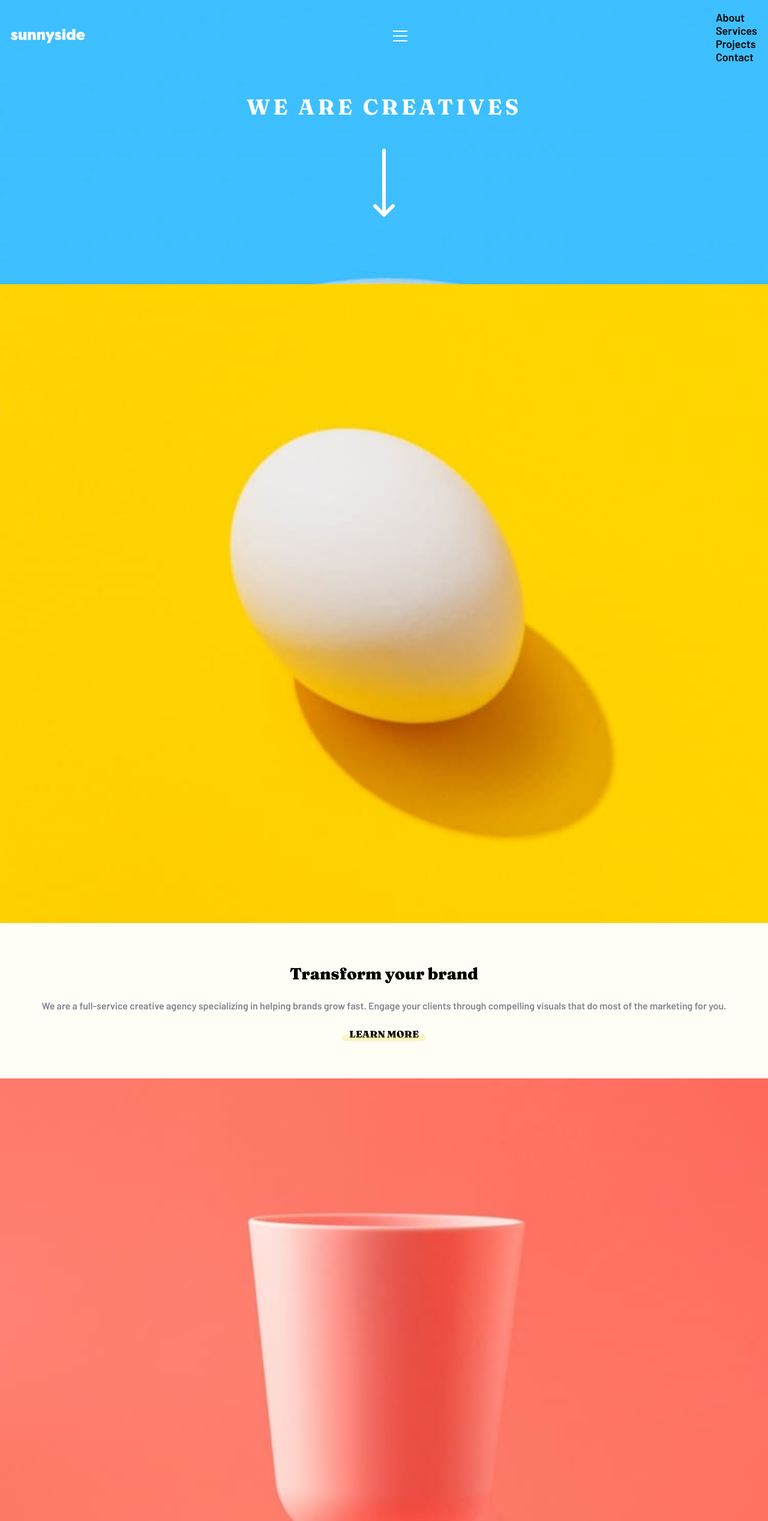
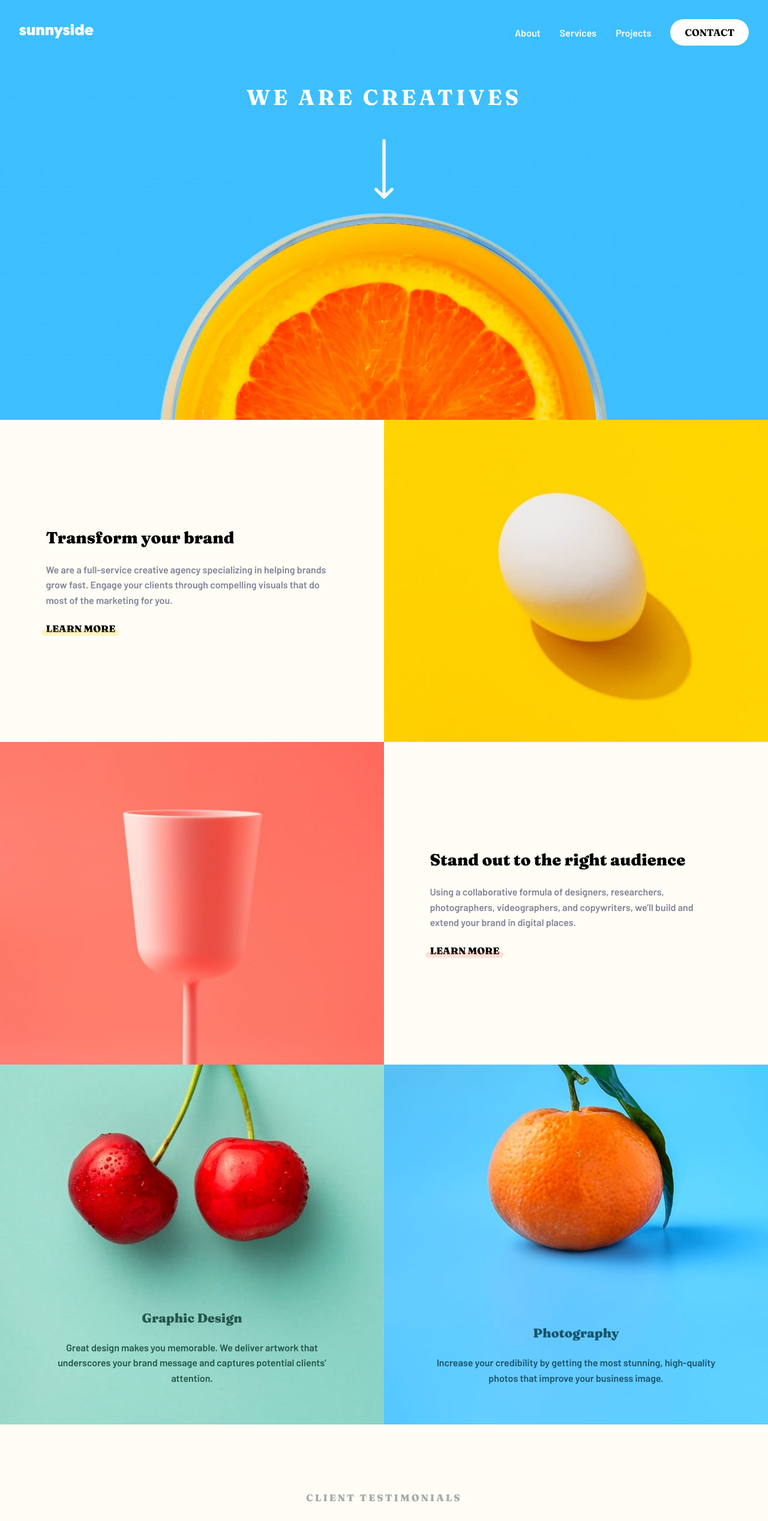
Before and after one commit to Nickil13/FEM-sunnyside-landing-page, a plain HTML site: page index.html in a window 1280 px wide. Shown: the top 2536 px of the page at 60% size. Drawn offline with Linux system fonts and the light colour scheme.

Commit message:
desktop updates

```diff
--- a/index.html
+++ b/index.html
@@ -19,14 +19,14 @@
       <nav>
         <a href=""><img src="/images/logo.svg" alt="sunnyside-logo"></a>
         <div class="nav-menu">
-          <img src="images/icon-hamburger.svg" alt="hamburger-menu">
-        </div>
+          <img src="images/icon-hamburger.svg" class="menu-icon" alt="hamburger-menu">
           <ul class="nav-links">
             <li>About</li>
             <li>Services</li>
             <li>Projects</li>
-          <li>Contact</li>
+            <li class="contact-link">Contact</li>
           </ul>
+        </div>
       </nav>
     </div>
     <div class="hero">
@@ -39,7 +39,10 @@
   <main>
     <!-- Brand section -->
     <section class="brand-section">
+      <picture>
+        <source media="(min-width: 800px)" srcset="/images/desktop/image-transform.jpg">
         <img class="section-img" src="/images/mobile/image-transform.jpg" alt="egg">
+      </picture>
       <div class="section-info">
         <h2>Transform your brand</h2>
         <p>We are a full-service creative agency specializing in helping brands grow fast.
@@ -50,7 +53,10 @@
 
     <!-- Audience section -->
     <section class="audience-section">
+      <picture>
+        <source media="(min-width: 800px)" srcset="/images/desktop/image-stand-out.jpg">
         <img class="section-img" src="/images/mobile/image-stand-out.jpg" alt="cup">
+      </picture>
       <div class="section-info">
         <h2>Stand out to the right audience</h2>
         <p>Using a collaborative formula of designers, researchers, photographers, videographers, and copywriters, we’ll build and extend your brand in digital places.</p>
@@ -59,8 +65,8 @@
     </section>
 
     <!-- Graphic Design section -->
+    <div class="section-container">
       <section class="graphic-section">
-      <img class="section-img" src="/images/mobile/image-graphic-design.jpg" alt="cherries">
         <div class="section-info">
           <h3>Graphic design</h3>
           <p>Great design makes you memorable. We deliver artwork that underscores your brand message and captures potential clients’ attention.</p>
@@ -69,13 +75,12 @@
 
       <!-- Photography section -->
       <section class="photography-section">
-      <img class="section-img" src="/images/mobile/image-photography.jpg" alt="orange">
         <div class="section-info">
           <h3>Photography</h3>
           <p>Increase your credibility by getting the most stunning, high-quality photos that improve your business image.</p>
         </div>
       </section>
-
+    </div>
     <!-- Testimonials -->
     <section class="testimonials-section">
       <h4 class="section-title">Client testimonials</h4>
@@ -104,10 +109,26 @@
 
     <!-- Image Gallery -->
     <div class="image-gallery">
+      <picture>
+        <source media="(min-width: 800px)" srcset="/images/desktop/image-gallery-milkbottles.jpg">
         <img class="section-img" src="/images/mobile/image-gallery-milkbottles.jpg" alt="milk bottles">
-      <img class="section-img" src="/images/mobile/image-gallery-orange.jpg" alt="">
-      <img class="section-img" src="/images/mobile/image-gallery-cone.jpg" alt="icecream cone">
+      </picture>
+
+      <picture>
+        <source media="(min-width: 800px)" srcset="/images/desktop/image-gallery-orange.jpg">
+        <img class="section-img" src="/images/mobile/image-gallery-orange.jpg" alt="milk bottles">
+      </picture>
+
+      <picture>
+        <source media="(min-width: 800px)" srcset="/images/desktop/image-gallery-cone.jpg">
+        <img class="section-img" src="/images/mobile/image-gallery-cone.jpg" alt="milk bottles">
+      </picture>
+
+      <picture>
+        <source media="(min-width: 800px)" srcset="/images/desktop/image-gallery-sugarcubes.jpg">
         <img class="section-img" src="/images/mobile/image-gallery-sugar-cubes.jpg" alt="sugar cubes">
+      </picture>
+
     </div>
 
     <footer>
@@ -132,5 +153,8 @@
     Challenge by <a href="https://www.frontendmentor.io?ref=challenge" target="_blank">Frontend Mentor</a>.
     Coded by <a href="https://github.com/Nickil13" target="_blank">Nicki Lindstrom</a>.
   </div>
+  <script>
+
+  </script>
 </body>
 </html>
--- a/style.css
+++ b/style.css
@@ -46,34 +46,45 @@ a{
 ul{
     list-style: none;
 }
-.section-img{
+.section-img, picture{
     height:100%;
     width:100%;
     object-fit: cover;
 }
+
 body{
     font-size: var(--f-size-body);
     font-family: var(--ff-primary);
     background-color: var(--clr-light-yellow);
 }
+
 header{
     background: url('/images/mobile/image-header.jpg');
     background-size: cover;
     background-repeat: no-repeat;
-    background-position: center;
-    /* height: 500px; */
+    background-position: center bottom;
+    height: 490px;
     width:100%;
+}
+
+@media screen and (min-width: 600px){
+    header{
+        background: url('/images/desktop/image-header.jpg');
+        background-size: cover;
+        background-repeat: no-repeat;
+        background-position: center bottom;
+        height: 700px;
+    }
 }
 /*Navbar*/
 .nav-container{
-    /* background-color: #32FFF8; */
-    padding: 1em;
+    padding: 1rem;
 }
 nav{
     display: flex;
     justify-content: space-between;
     align-items: center;
-
+    padding: 1rem;
 }
 .nav-links{
     display: none;
@@ -85,11 +96,31 @@ nav{
 }
 .hero-arrow{
     display: block;
+    height: 100px;
     margin: 3rem auto 0 auto;
 }
-@media screen and (min-width: 600px){
+@media screen and (min-width: 800px){
     .nav-links{
-        display:block;
+        display: flex;
+        align-items: center;
+        font-size: 16px;
+    }
+    .nav-links li:not(:first-child){
+        margin-left: 2rem;
+    }
+    .nav-links li:not(.contact-link){
+        color: var(--clr-light-yellow);
+    }
+    .contact-link{
+        padding: 0.75rem 1.5rem;
+        text-transform: uppercase;
+        font-family: var(--ff-secondary);
+        background-color: var(--clr-neutral);
+        border-radius: 2rem;
+        color: black;
+    }
+    .menu-icon{
+        display: none;
     }
 }
 
@@ -105,17 +136,68 @@ nav{
 }
 .graphic-section, .photography-section{
     position:relative;
-    height: 550px;
+    height: 600px;
+}
+.graphic-section{
+    background-image: url('/images/mobile/image-graphic-design.jpg');
+    background-size: cover;
+    background-repeat: no-repeat;
+    background-position: top;
+}
+.photography-section{
+    background-image: url('/images/mobile/image-photography.jpg');
+    background-size: cover;
+    background-repeat: no-repeat;
+    background-position: top;
 }
 
+@media screen and (min-width: 400px) {
+    .graphic-section{
+        background-image: url('/images/desktop/image-graphic-design.jpg');
+    }
+    .photography-section{
+        background-image: url('/images/desktop/image-photography.jpg');
+    }
+}
+
+/* .brand-section .section-info, .audience-section .section-info{
+    padding: 4rem 2rem;
+} */
+
+@media screen and (min-width: 800px){
+    .brand-section, .audience-section{
+        display: grid;
+        grid-template-columns: 1fr 1fr;
+        place-items: center;
+    }
+    .brand-section h2, .audience-section h2{
+        text-align: left;
+    }
+    .brand-section .section-info{
+        grid-column: 1;
+        grid-row: 1;
+    }
+    .brand-section .section-info, .audience-section .section-info{
+        text-align: left;
+        width: 80%;
+        margin: 0 auto;
+    }
+}
+
+/* Photography and Graphic Design Sections */
 .photography-section .section-info, .graphic-section .section-info{
     position:absolute;
     z-index: 1;
     bottom:0;
+    left: 50%;
+    width: 100%;
+    transform: translateX(-50%);
 }
 
 .section-info{
-    padding: 4rem 0.50rem;
+    padding: 4rem 0.75rem;
+    max-width: 50ch;
+    margin: 0 auto;
     text-align: center;
 }
 
@@ -146,7 +228,7 @@ nav{
     left: 50%;
     top: 60%;
     transform: translateX(-50%);
-    width: 140px;
+    width: 130px;
     border-top: 10px solid var(--clr-soft-red);
     border-radius: 1rem;
     opacity: 20%;
@@ -154,10 +236,30 @@ nav{
 .brand-section .section-btn::after{
     border-top: 10px solid var(--clr-yellow);
 }
+@media screen and (min-width: 800px){
+    .section-container{
+        display: grid;
+        grid-template-columns: 1fr 1fr;
+    }
+}
 
 /* Testimonials */
 .testimonials-section{
-    padding: 2em 0;
+    padding: 3rem 0;
+}
+
+@media screen and (min-width: 800px){
+    .testimonials-section{
+        padding: 7rem 0;
+    }
+    .testimonials{
+        display: flex;
+        align-items: center;
+        justify-content: center;
+    }
+    .testimonial p{
+        padding: 4rem 0;
+    }
 }
 .testimonial img{
     border-radius: 50%;
@@ -167,9 +269,9 @@ nav{
     display:grid;
     place-items:center;
     text-align: center;
-    /* row-gap: 20px; */
     padding: 2rem;
 }
+
 .testimonials-section .section-title{
     color: var(--clr-gray-blue);
     font-weight: 900;
@@ -177,6 +279,7 @@ nav{
     font-size: 16px;
     letter-spacing: 3px;
     text-transform: uppercase;
+    margin-bottom: 2rem;
 }
 .testimonial h4{
     font-family: var(--ff-secondary);
@@ -186,6 +289,7 @@ nav{
 .testimonial p{
     color: var(--clr-very-dark-gray-blue);
     font-size: 16px;
+    max-width: 35ch;
     padding: 2rem 0;
 }
 .testimonial span{
@@ -197,6 +301,25 @@ nav{
 .image-gallery{
     display:grid;
     grid-template-columns:1fr 1fr;
+    /* height: 350px; */
+}
+
+@media screen and (min-width: 800px){
+    .image-gallery{
+        grid-template-columns: repeat(4, 1fr);
+    }
+    .milk-img{
+        background-image: url('/images/desktop/image-gallery-milkbottles.jpg');
+    }
+    .orange-img{
+        background-image: url('/images/desktop/image-gallery-orange.jpg');
+    }
+    .icecream-img{
+        background-image: url('/images/desktop/image-gallery-cone.jpg');
+    }
+    .sugar-img{
+        background-image: url('/images/desktop/image-gallery-sugarcubes.jpg');
+    }
 }
 
 footer{
@@ -209,13 +332,14 @@ footer{
     font-size: 16px;
 }
 .footer-logo{
-    /* background-color: var(--clr-footer); */
-    /* fill: var(--clr-footer); */
+    filter: invert(53%) sepia(7%) saturate(2367%) hue-rotate(118deg) brightness(89%) contrast(89%);
 }
+
 .footer-links{
     display: flex;
     justify-content: space-around;
     width: 100%;
+    max-width: 20rem;
     padding: 1rem 0 2rem 0;
 }
 .media-links{
```
Lines whose indentation alone changed are shown as unchanged.
